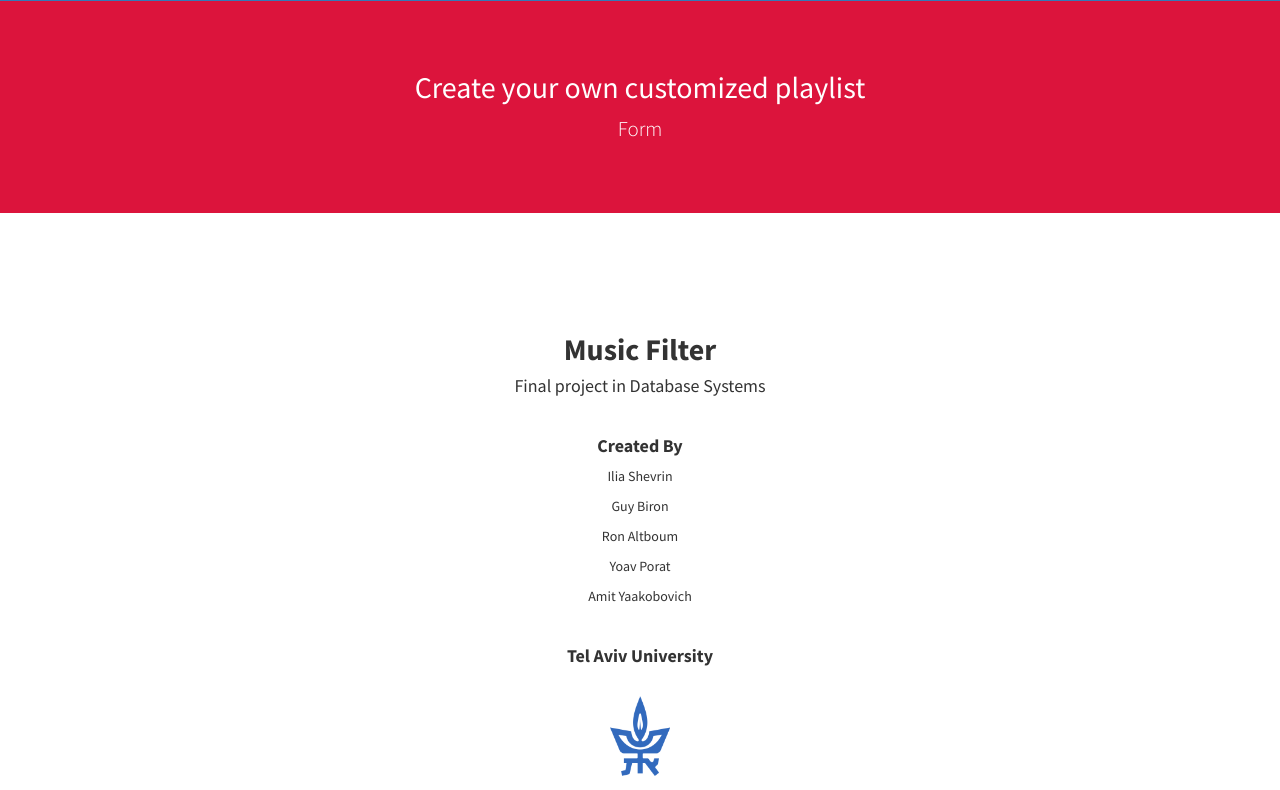
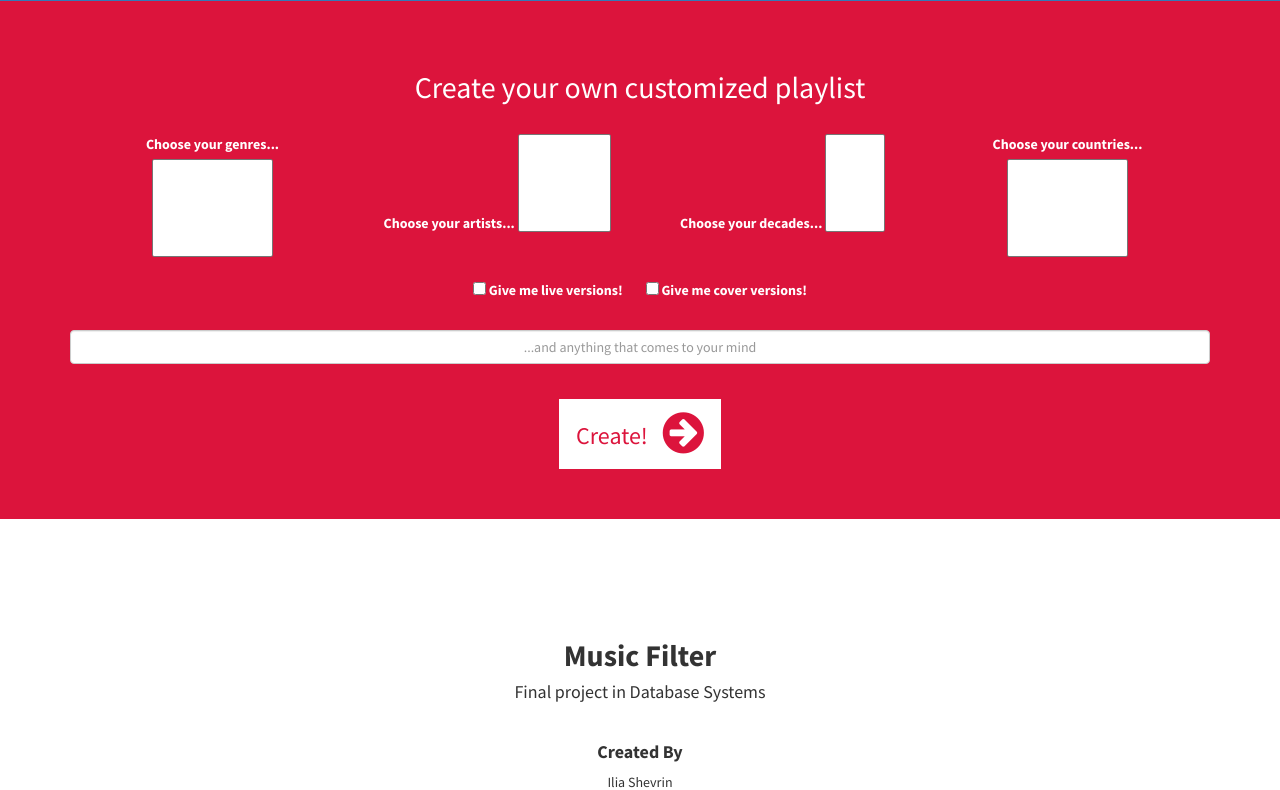
Before and after one commit to MusicFilter/MusicFilter, a Django app: page / in a window 1280 px wide. Shown: the part 1846-2636 px from the top of the page. Run offline with Django 3.2, Linux system fonts and the light colour scheme; some libraries are stand-ins or nearby versions.

Commit message:
added create playlist form

```diff
--- a/engine/backendInterface.py
+++ b/engine/backendInterface.py
@@ -1,4 +1,31 @@
 from dummyDB import dummy_db
+from engine.dummyDB import artist_db
+
+"""
+Get all countries from DB
+"""
+def getArtists():
+
+    # Return all artists from the DB to populate the list
+    return sorted(artist_db, key=lambda x: x.name, reverse=False)
+
+
+"""
+Get all distinct countries from DB
+"""
+def getCountries():
+
+    # select alphabetically sorted distinct countries from DB...
+    return sorted(['United States', 'United Kingdom', 'Ireland', 'Australia', 'Canada'])
+
+
+"""
+Get all distinct genres from DB
+"""
+def getGenres():
+
+    # select alphabetically sorted distinct countries from DB...
+    return sorted(['Rock', 'Blues', 'Pop', 'Alternative Rock', 'Pop Rock', 'Gospel', 'Shoegaze', 'Punk Rock', 'Britpop'])
 
 """
 Get top trending playlists
--- a/engine/dummyDB.py
+++ b/engine/dummyDB.py
@@ -1,5 +1,6 @@
 from datetime import datetime
 from objects import Playlist
+from objects import Artist
 
 p1 = Playlist(1)
 p1.hits = 10
@@ -62,3 +63,33 @@ p10.createdOn = datetime(2016, 05, 24, 16, 01)
 p10.video_list = ['vx2u5uUu3DE', '9BMwcO6_hyA']
 
 dummy_db = [p1, p2, p3, p4, p5, p6, p7, p8, p9, p10]
+
+a1 = Artist(1)
+a1.name = 'The Beatles'
+a1.country = 'United Kingdom'
+
+a2 = Artist(2)
+a2.name = 'Nick Cave'
+a2.country = 'Australia'
+
+a3 = Artist(3)
+a3.name = 'Nirvana'
+a3.country = 'United States'
+
+a4 = Artist(4)
+a4.name = 'U2'
+a4.country = 'Ireland'
+
+a5 = Artist(5)
+a5.name = 'Metallica'
+a5.country = 'United States'
+
+a6 = Artist(6)
+a6.name = 'R.E.M'
+a6.country = 'United States'
+
+a7 = Artist(7)
+a7.name = 'The Who'
+a7.country = 'United Kingdom'
+
+artist_db = [a1, a2, a3, a4, a5, a6, a7]
--- a/engine/objects.py
+++ b/engine/objects.py
@@ -1,4 +1,40 @@
 from datetime import datetime
+
+class Artist:
+
+    """
+    self.id
+    self.name
+    self.country
+    self.genres
+    """
+
+    """
+    Constructor
+    """
+    def __init__(self, id):
+        # init fields
+        self.id = id
+        self.name = ''
+        self.country = ''
+        self.genres = []
+
+        # populate fields from BD
+        self.fetch()
+
+    """
+    toString
+    """
+    def __str__(self):
+        return 'Artist[id={0}, name={1}, country={2}]'.format(self.id, self.name, self.country)
+
+    """
+    Populate fields from DB
+    Don't fetch video list!
+    """
+    def fetch(self):
+        # TODO
+        pass
 
 class Playlist:
 
--- a/templates/website/index.html
+++ b/templates/website/index.html
@@ -13,6 +13,8 @@
 
     <!-- Bootstrap Core CSS -->
     <link href="{% static "css/bootstrap.min.css" %}" rel="stylesheet">
+
+    <link href="{% static "css/bootstrap-select.min.css" %}" rel="stylesheet">
 
     <!-- Custom CSS -->
     <link href="{% static "css/stylish-portfolio.css" %}" rel="stylesheet">
@@ -149,8 +151,66 @@
             <div class="row">
                 <div class="col-lg-12 text-center">
                     <h2>Create your own customized playlist</h2>
-                    <p class="lead">Form</p>
-                    <div id="player"></div>
+                    <br>
+
+                    <form role="createPlaylist">
+                    	<fieldset class="form-group col-md-3">
+                    		<label for="genre">Choose your genres...</label>
+						    <select id="genre" title="From metal to jazz" class="selectpicker filter" data-size="5" multiple data-live-search="true" data-selected-text-format="count>2">
+							{% for item in genres %}
+							  	<option value="">{{ item }}</option>
+							  {% endfor %}
+							</select>
+						</fieldset>
+
+						<fieldset class="form-group col-md-3">
+							<label for="artist">Choose your artists...</label>
+							<select id="artist" title="We got 'em all" class="selectpicker filter" data-size="5" multiple data-live-search="true" data-selected-text-format="count>2">
+							{% for item in artists %}
+							  	<option value="{{ item.id }}">{{ item.name }}</option>
+							  {% endfor %}
+							</select>
+						</fieldset>
+
+						<fieldset class="form-group col-md-3">
+							<label for="decade">Choose your decades...</label>
+							<select id="decade" title="From the 60s to our days" class="selectpicker filter" data-size="5" multiple data-live-search="true" data-selected-text-format="count>2">
+							  <option>1960s</option>
+							  <option>1970s</option>
+							  <option>1980s</option>
+							  <option>1990s</option>
+							  <option>2000s</option>
+							  <option>2010s</option>
+							</select>
+						</fieldset>
+
+						<fieldset class="form-group col-md-3">
+							<label for="country">Choose your countries...</label>
+							<select id="country" title="It doesn't stop in the US" class="selectpicker filter" data-size="5" multiple data-live-search="true" data-selected-text-format="count>2">
+							{% for item in countries %}
+							  	<option value="">{{ item }}</option>
+							  {% endfor %}
+							</select>
+						</fieldset>
+
+					   <fieldset class="vertical form-group">
+					   	   <label class="filter-label">
+						      <input id="live" type="checkbox"> Give me live versions!
+						    </label>
+
+
+					   	   <label class="filter-label">
+						      <input id="cover" type="checkbox"> Give me cover versions!
+						    </label>
+						</fieldset>
+
+						<fieldset class="vertical form-group col-md-12">
+							<input class="form-control" id="freetext" type="text" placeholder="...and anything that comes to your mind">
+						</fieldset>
+
+						<br>
+						<button id="submit-btn" type="submit" class="btn btn-lg btn-light">Create!<i class="create-icon fa fa-arrow-circle-right fa-2x"></i></button>
+					</form>
                 </div>
             </div>
             <!-- /.row -->
@@ -187,6 +247,8 @@
     <!-- Bootstrap Core JavaScript -->
     <script src="{% static "js/bootstrap.min.js" %}"></script>
 
+    <script src="{% static "js/bootstrap-select.min.js" %}"></script>
+
     <!-- Custom Theme JavaScript -->
     <script>
     // Closes the sidebar menu
@@ -217,50 +279,7 @@
             }
         });
 
-
-        // YouTube initialization code
-        var tag = document.createElement('script');
-
-        tag.src = "https://www.youtube.com/iframe_api";
-        var firstScriptTag = document.getElementsByTagName('script')[0];
-        firstScriptTag.parentNode.insertBefore(tag, firstScriptTag);
     });
-
-
-    // YouTube playlist videos. Will be loaded from DB
-    var player;
-    var playlist = ['b_XKnkQZkOM','dnNt78eGjSM'];
-
-    // YouTube functions
-    function onYouTubeIframeAPIReady() {
-        player = new YT.Player('player', {
-            height: '315',
-            width: '560',
-            playerVars : {
-                playlist: playlist.join(','),
-            },
-        	events: {
-            	'onReady': onPlayerReady,
-            	'onStateChange': onPlayerStateChange
-          	}
-        });
-    }
-
-
-    function onPlayerReady(event) {
-        event.target.playVideo();
-      }
-
-      var done = false;
-      function onPlayerStateChange(event) {
-        if (event.data == YT.PlayerState.PLAYING && !done) {
-          setTimeout(stopVideo, 6000);
-          done = true;
-        }
-      }
-      function stopVideo() {
-        player.stopVideo();
-      }
 
     </script>
 
--- a/website/static/css/stylish-portfolio.css
+++ b/website/static/css/stylish-portfolio.css
@@ -212,6 +212,39 @@ hr.small {
     -o-background-size: cover;
 }
 
+/* Form CSS */
+
+.filter {
+
+	display: inline-block;
+	padding: 10px;
+}
+
+.filter-label {
+	padding: 0 10px;
+}
+
+.vertical {
+	width: 100%;
+	padding: 5px 0;
+}
+
+.create-icon {
+	color: crimson;
+	padding-left: 15px;
+	vertical-align: sub;
+}
+
+#submit-btn {
+	margin-top: 15px;
+	font-size: 24px;
+	color: crimson;
+}
+
+#freetext {
+	text-align: center;
+}
+
 /* Services */
 
 .services {
--- a/website/views.py
+++ b/website/views.py
@@ -9,7 +9,10 @@ def home(request):
 
     context = {
         'trending': backendInterface.getTrending(),
-        'newest':   backendInterface.getNewest()
+        'newest':   backendInterface.getNewest(),
+        'countries': backendInterface.getCountries(),
+        'artists':  backendInterface.getArtists(),
+        'genres':   backendInterface.getGenres()
     }
     return render(request, 'index.html', context)
 
```
